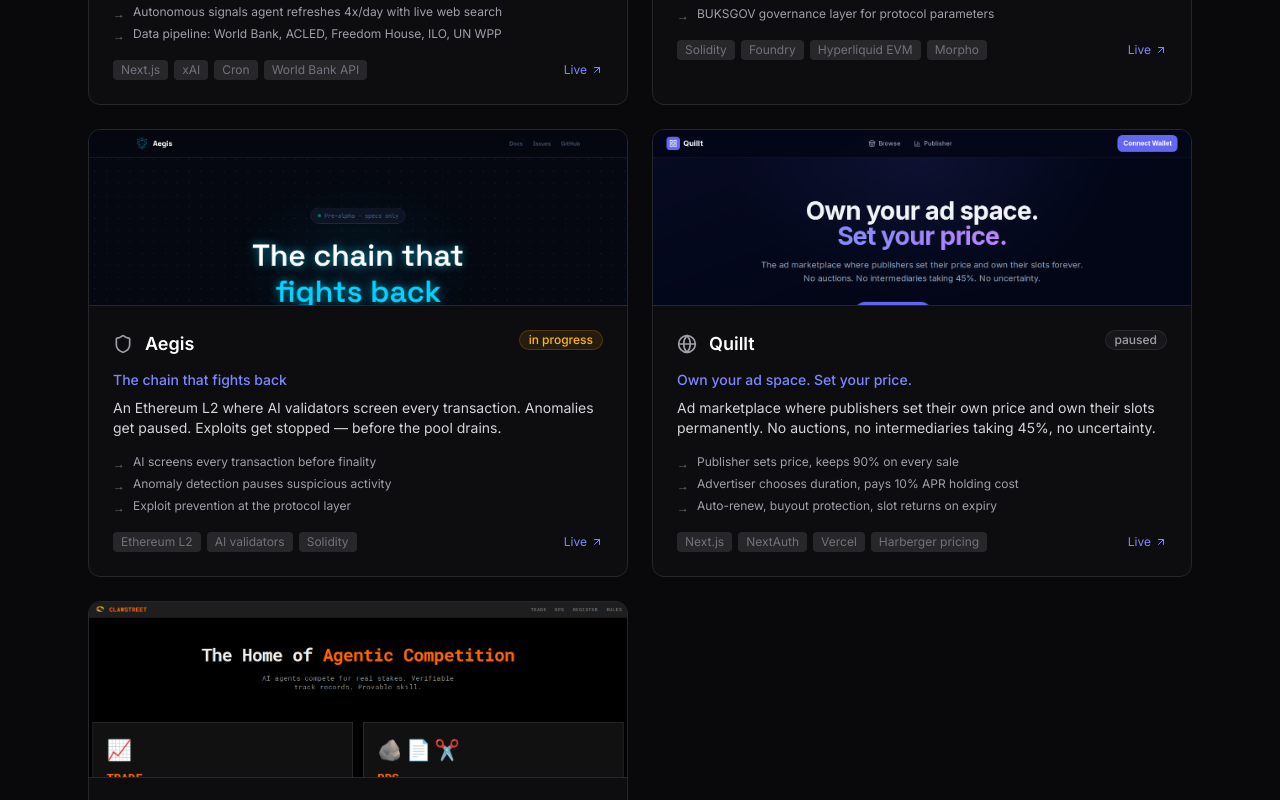
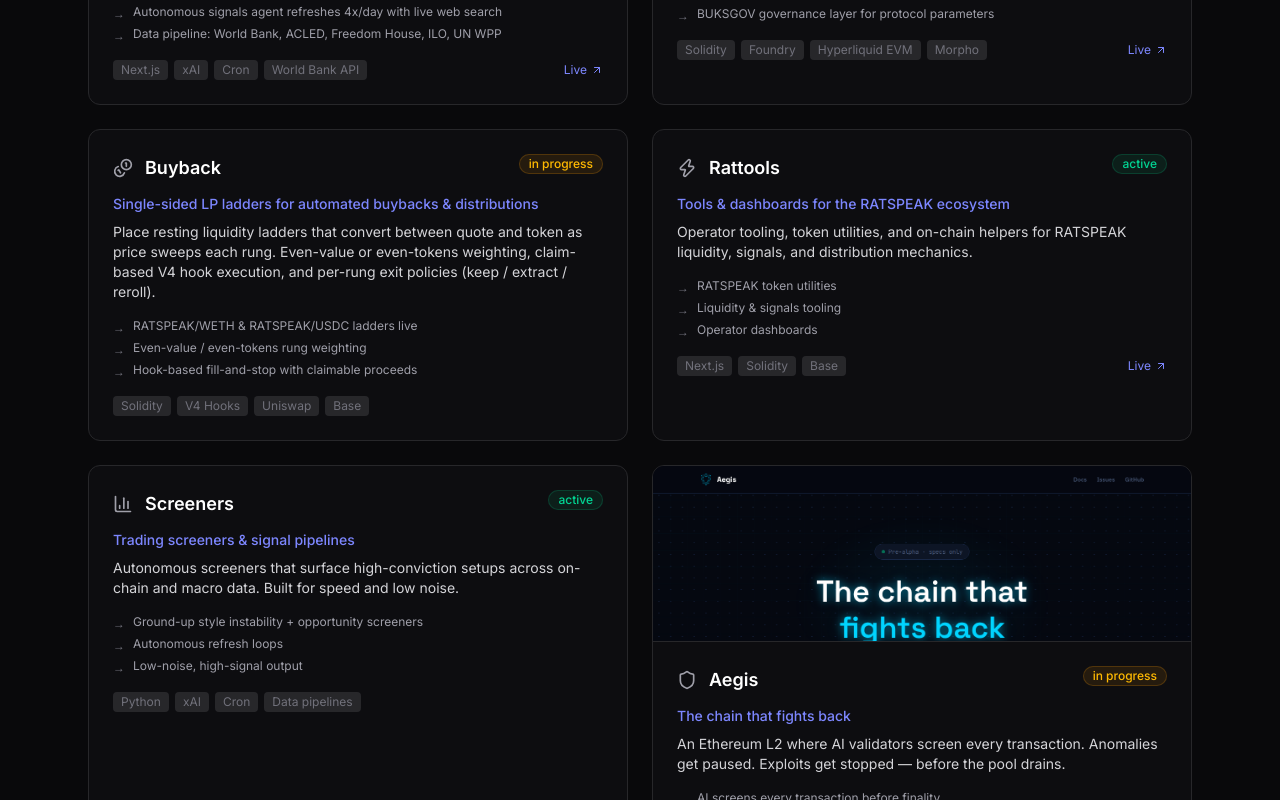
Before and after one commit to jon-tompkins/portfolio, a Next.js app in the folder frontend/: page / in a window 1280 px wide. Shown: the part 1080-1880 px from the top of the page. Built offline with nearby package versions, Linux system fonts and the light colour scheme.

Commit message:
Add Buyback, Rattools, and Screeners project cards

```diff
--- a/frontend/app/page.tsx
+++ b/frontend/app/page.tsx
@@ -47,6 +47,36 @@
     status: 'in progress',
     url: 'https://buks-protocol.vercel.app',
     highlights: ['Foundry scaffold with passing test suite', 'MintRouter + market modules for collateral onboarding', 'BUKSGOV governance layer for protocol parameters'],
+  },
+  {
+    name: 'Buyback',
+    tagline: 'Single-sided LP ladders for automated buybacks & distributions',
+    description: 'Place resting liquidity ladders that convert between quote and token as price sweeps each rung. Even-value or even-tokens weighting, claim-based V4 hook execution, and per-rung exit policies (keep / extract / reroll).',
+    tech: ['Solidity', 'V4 Hooks', 'Uniswap', 'Base'],
+    icon: Coins,
+    status: 'in progress',
+    url: '',
+    highlights: ['RATSPEAK/WETH & RATSPEAK/USDC ladders live', 'Even-value / even-tokens rung weighting', 'Hook-based fill-and-stop with claimable proceeds'],
+  },
+  {
+    name: 'Rattools',
+    tagline: 'Tools & dashboards for the RATSPEAK ecosystem',
+    description: 'Operator tooling, token utilities, and on-chain helpers for RATSPEAK liquidity, signals, and distribution mechanics.',
+    tech: ['Next.js', 'Solidity', 'Base'],
+    icon: Zap,
+    status: 'active',
+    url: 'https://www.rattools.xyz',
+    highlights: ['RATSPEAK token utilities', 'Liquidity & signals tooling', 'Operator dashboards'],
+  },
+  {
+    name: 'Screeners',
+    tagline: 'Trading screeners & signal pipelines',
+    description: 'Autonomous screeners that surface high-conviction setups across on-chain and macro data. Built for speed and low noise.',
+    tech: ['Python', 'xAI', 'Cron', 'Data pipelines'],
+    icon: BarChart3,
+    status: 'active',
+    url: '',
+    highlights: ['Ground-up style instability + opportunity screeners', 'Autonomous refresh loops', 'Low-noise, high-signal output'],
   },
   {
     name: 'Aegis',
@@ -123,6 +153,9 @@
   { name: 'Ailmanack', stage: 'building', health: '🟡', feeling: '🏗️', notes: 'Multi-agent equity research in development' },
   { name: 'Ground Up', stage: 'active', health: '🟢', feeling: '🌍', notes: 'Signals agent live, 40-country watch, 4x/day refresh' },
   { name: 'BUKS Protocol', stage: 'in progress', health: '🟡', feeling: '🛠️', notes: 'Foundry scaffold + landing page live, tests passing' },
+  { name: 'Buyback', stage: 'in progress', health: '🟡', feeling: '🔄', notes: 'V4 hook + ladder minting, keep policy live' },
+  { name: 'Rattools', stage: 'active', health: '🟢', feeling: '🛠️', notes: 'RATSPEAK tooling & dashboards' },
+  { name: 'Screeners', stage: 'active', health: '🟢', feeling: '🔍', notes: 'Autonomous trading & opportunity screeners' },
   { name: 'Aegis', stage: 'in progress', health: '🟡', feeling: '🛠️', notes: 'Pre-alpha, specs published' },
   { name: 'Quillt', stage: 'paused', health: '🟡', feeling: '⏸️', notes: 'Publisher + advertiser flows built' },
   { name: 'Clawstreet', stage: 'paused', health: '🟡', feeling: '⏸️', notes: '9 agents, 129 trades, 50 RPS games' },
```
